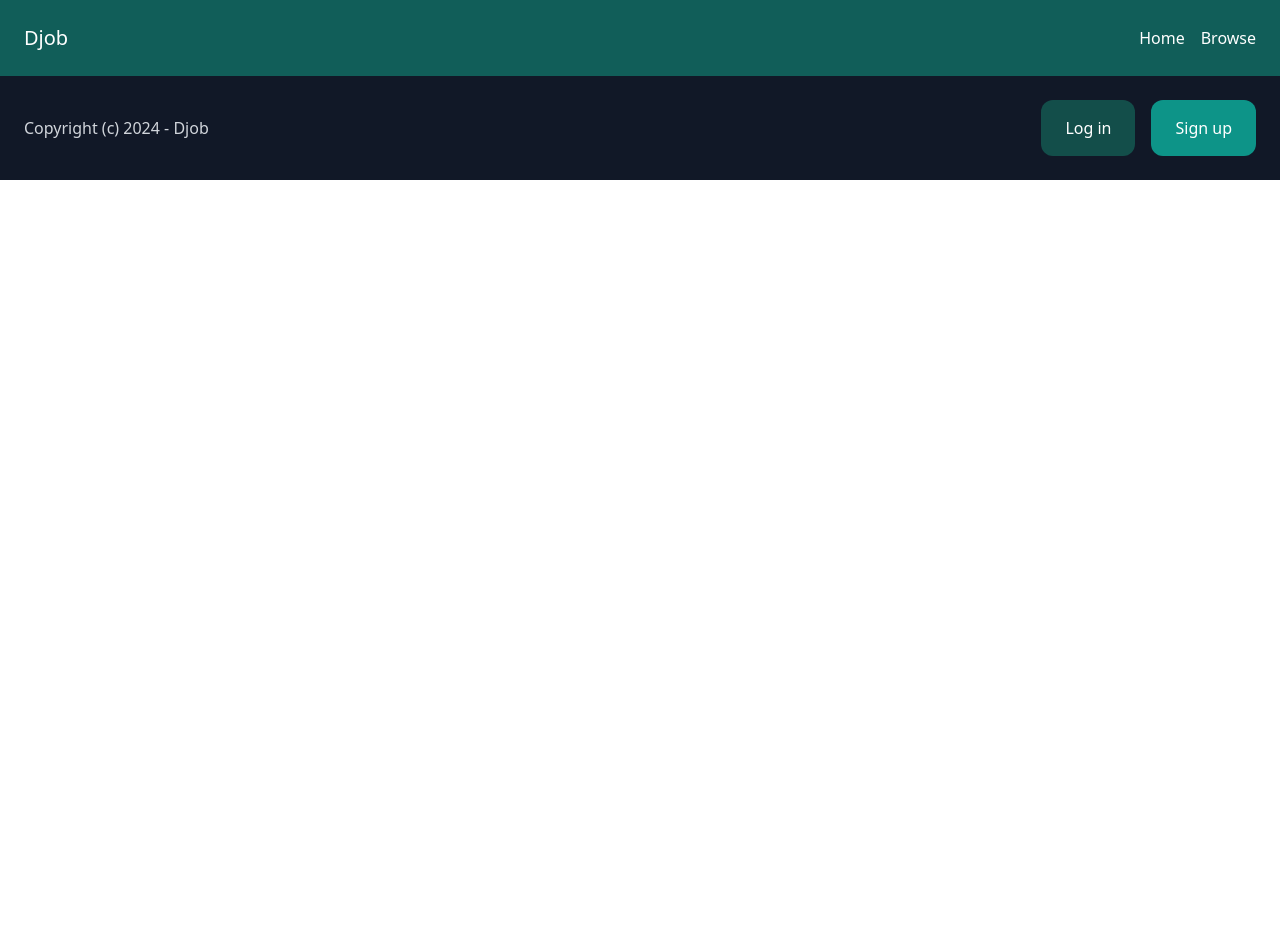
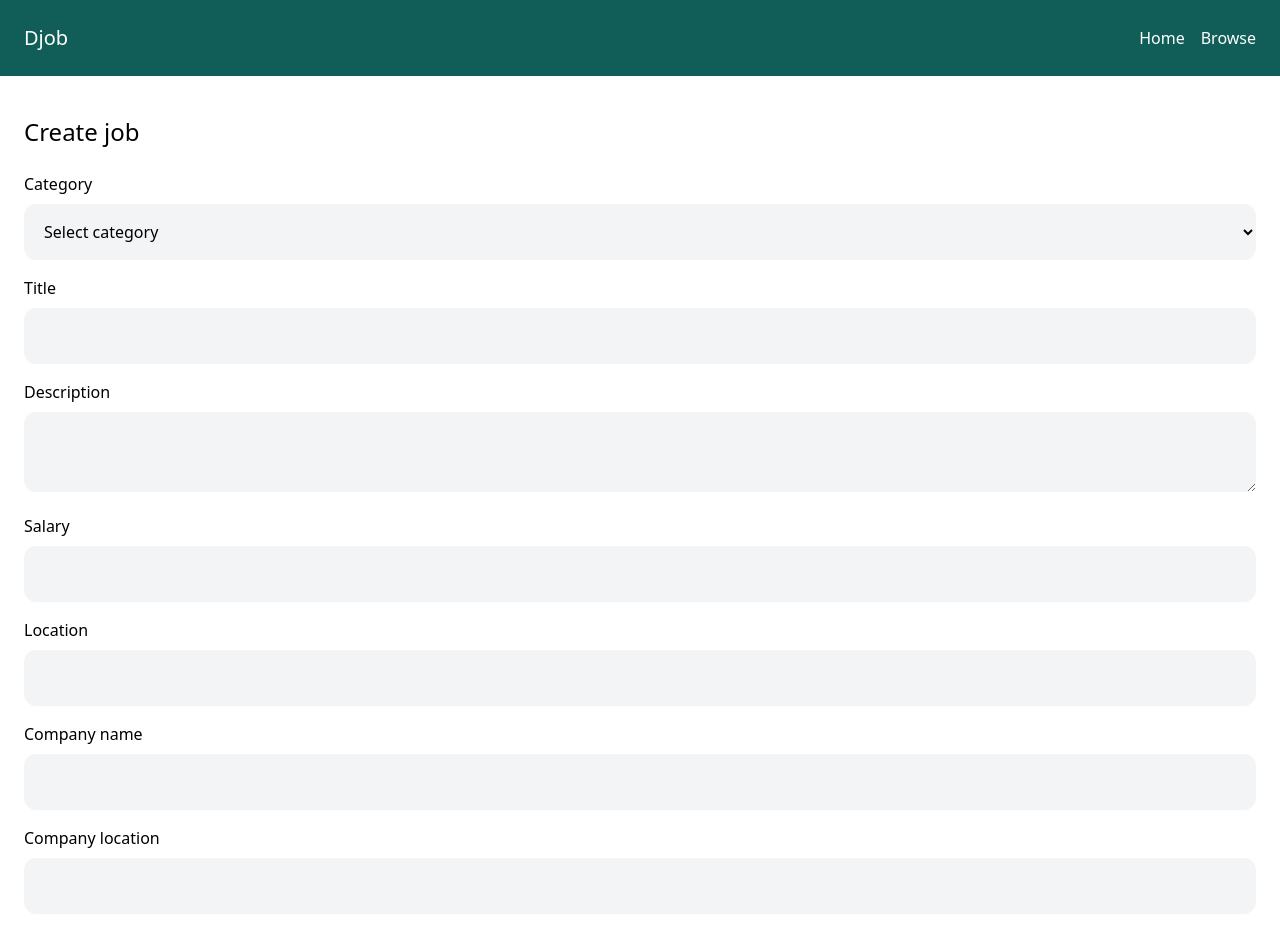
Before and after one commit to kodaishiotsuki/djob, a Nuxt app in the folder djob_frontend/: page /createjob in a window 1280 px wide. Shown: the top 934 px of the page. Before the commit the page ends 800 px from the top, so only its background shows below. Built offline with nearby package versions, Linux system fonts and the light colour scheme.

Commit message:
fix:create static createjobpage

```diff
--- /dev/null
+++ b/djob_frontend/pages/createjob.vue
@@ -0,0 +1,58 @@
+<script setup></script>
+
+<template>
+  <div class="py-10 px-6">
+    <h1 class="mb-6 text-2xl">Create job</h1>
+
+    <form class="space-y-4">
+      <div>
+        <label>Category</label>
+
+        <select class="w-full mt-2 p-4 rounded-xl bg-gray-100">
+          <option value="">Select category</option>
+          <option value="cat1">Category 1</option>
+          <option value="cat2">Category 2</option>
+        </select>
+      </div>
+
+      <div>
+        <label>Title</label>
+        <input type="text" class="w-full mt-2 p-4 rounded-xl bg-gray-100" />
+      </div>
+
+      <div>
+        <label>Description</label>
+        <textarea class="w-full mt-2 p-4 rounded-xl bg-gray-100"></textarea>
+      </div>
+
+      <div>
+        <label>Salary</label>
+        <input type="text" class="w-full mt-2 p-4 rounded-xl bg-gray-100" />
+      </div>
+
+      <div>
+        <label>Location</label>
+        <input type="text" class="w-full mt-2 p-4 rounded-xl bg-gray-100" />
+      </div>
+
+      <div>
+        <label>Company name</label>
+        <input type="text" class="w-full mt-2 p-4 rounded-xl bg-gray-100" />
+      </div>
+
+      <div>
+        <label>Company location</label>
+        <input type="text" class="w-full mt-2 p-4 rounded-xl bg-gray-100" />
+      </div>
+
+      <div>
+        <label>Company e-mail</label>
+        <input type="text" class="w-full mt-2 p-4 rounded-xl bg-gray-100" />
+      </div>
+
+      <button class="py-4 px-6 bg-teal-700 text-white rounded-xl">
+        Submit
+      </button>
+    </form>
+  </div>
+</template>
```
